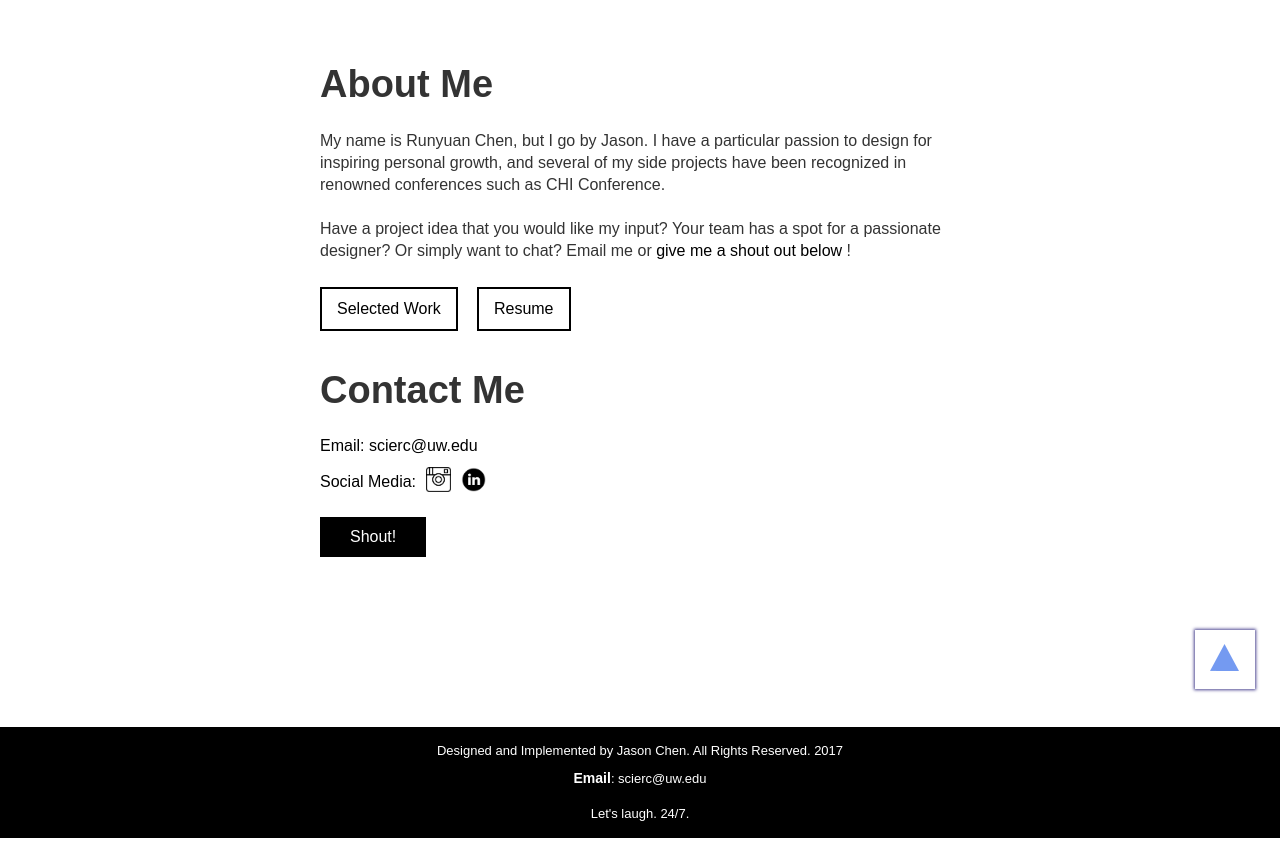
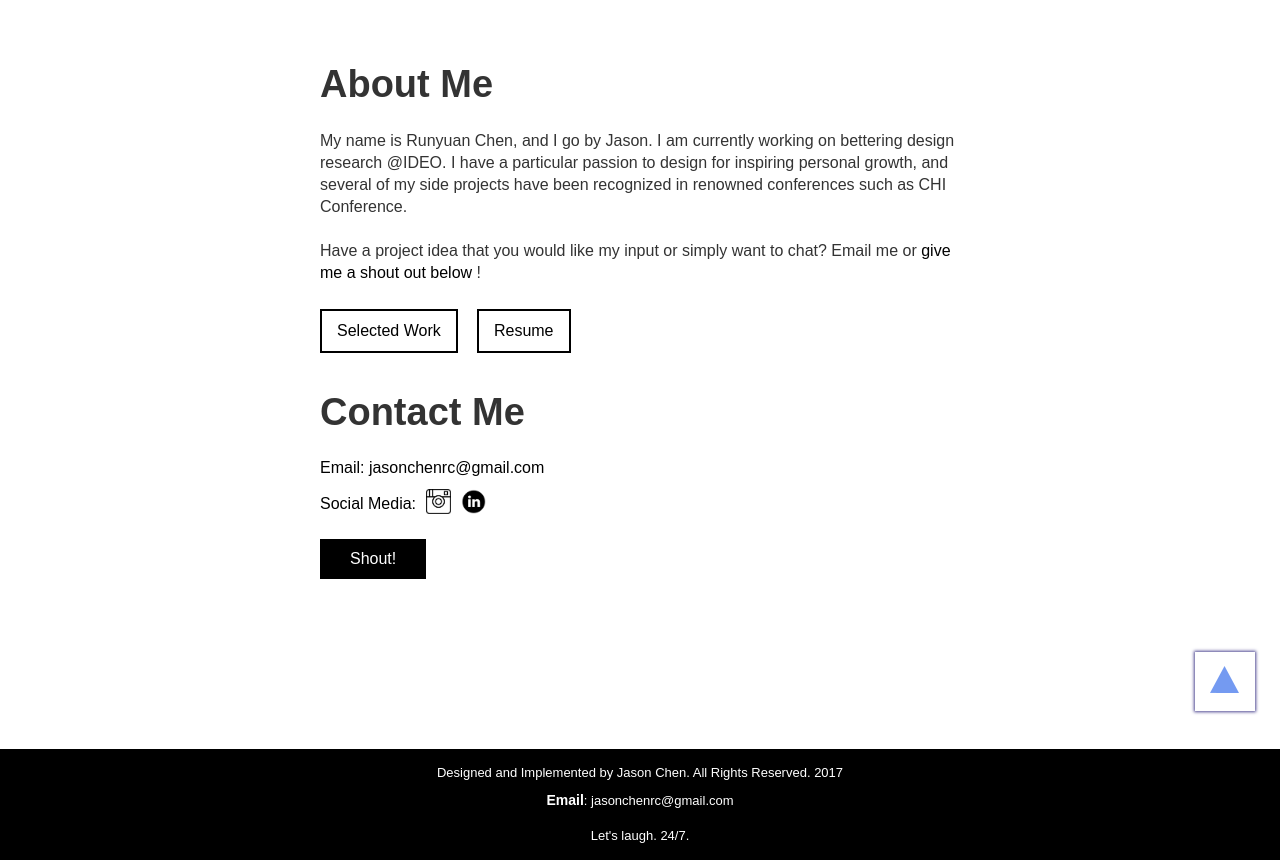
Before and after one commit to jasonchenscie/jasonchenscie.github.io, a plain HTML site: page index.html in a window 1280 px wide. Shown: the part 800-1660 px from the top of the page. Before the commit the page ends 1638 px from the top, so only its background shows below. Drawn offline with nearby package versions, Linux system fonts and the light colour scheme.

Commit message:
Update index.html

```diff
--- a/index.html
+++ b/index.html
@@ -47,12 +47,12 @@
   <div class="section-8">
     <div id="ABOUT" class="div-block-30">
       <h1 class="about-heading about">About Me</h1>
-      <p class="about-text">My name is Runyuan Chen, but I go by Jason. I have a particular passion to design for inspiring personal growth, and several of my side projects have been recognized in renowned conferences such as CHI Conference. <br><br>Have a project idea that you would like my input? Your team has a spot for a passionate designer? Or simply want to chat? Email me<span class="text-span-8"> <span xmlns="http://www.w3.org/1999/xhtml" class="phone">o<span>r </span><strong class="second-highlight">give me</strong> <span><strong class="second-highlight">a</strong> </span><strong class="second-highlight">shout out below</strong></span>
+      <p class="about-text">My name is Runyuan Chen, and I go by Jason. I am currently working on bettering design research @IDEO. I have a particular passion to design for inspiring personal growth, and several of my side projects have been recognized in renowned conferences such as CHI Conference. <br><br>Have a project idea that you would like my input or simply want to chat? Email me<span class="text-span-8"> <span xmlns="http://www.w3.org/1999/xhtml" class="phone">o<span>r </span><strong class="second-highlight">give me</strong> <span><strong class="second-highlight">a</strong> </span><strong class="second-highlight">shout out below</strong></span>
         </span>!</p>
       <div class="div-block-119"><a href="work.html" class="button-5 w-button">Selected Work</a><a href="https://drive.google.com/file/d/1DIOh6qUnsaxhIJStoRtkssDi1yaF1e9_/view?usp=sharing" target="_blank" class="button-6 w-button">Resume</a></div>
       <h1 class="about-heading about-copy">Contact Me</h1>
       <div class="div-block-82">
-        <div class="text-block-25"><strong class="second-highlight">Email:</strong> scierc@uw.edu</div>
+        <div class="text-block-25"><strong class="second-highlight">Email:</strong> jasonchenrc@gmail.com</div>
         <div class="div-block-83">
           <div class="second-highlight">Social Media:</div>
           <div class="div-block-18"><a href="https://www.instagram.com/jasonrc94/" target="_blank" class="link-block-14 w-inline-block"><img src="images/Instagram-icon.png" width="25" srcset="images/Instagram-icon-p-500.png 500w, images/Instagram-icon.png 512w" sizes="(max-width: 479px) 33vw, (max-width: 767px) 25px, (max-width: 991px) 3vw, 25px" class="image-13"></a><a href="https://www.linkedin.com/in/rjasonchen/" target="_blank" class="w-inline-block"><img src="images/linkedin_circle_black-512.png" width="25" srcset="images/linkedin_circle_black-512-p-500.png 500w, images/linkedin_circle_black-512.png 512w" sizes="(max-width: 479px) 33vw, (max-width: 767px) 25px, (max-width: 991px) 3vw, 25px" class="image-14"></a></div>
@@ -84,7 +84,7 @@
   <div class="footer accent">
     <div>
       <div class="text-block-29">Designed and Implemented by Jason Chen. All Rights Reserved. 2017</div>
-      <div class="text-block-29 _2nd"><strong class="bold-text">Email</strong>: scierc@uw.edu</div>
+      <div class="text-block-29 _2nd"><strong class="bold-text">Email</strong>: jasonchenrc@gmail.com</div>
       <div class="text-block-29 slogan">Let&#x27;s laugh. 24/7.</div>
     </div>
   </div>
```
